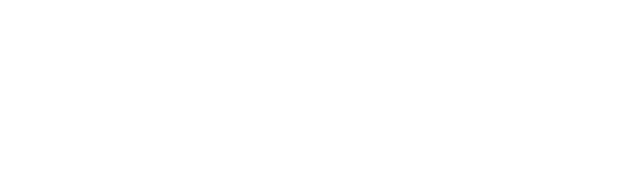
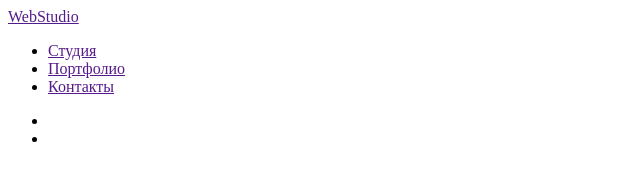
Before and after one commit to elenasoshyna/2021goit-markup-hw-01, a plain HTML site: page index.html in a window 1280 px wide. Shown: the whole page, without its empty margins (0-640 px from the left). Drawn offline with Linux system fonts and the light colour scheme.

Commit message:
Update index.html

```diff
--- a/index.html
+++ b/index.html
@@ -7,6 +7,25 @@
     <title>Document</title>
 </head>
 <body>
+    <header>
+        <nav>
+            <a href="">
+                WebStudio
+            </a>
 
+            <ul>
+                <li><a href="">Студия</a></li>
+                <li><a href="">Портфолио</a></li>
+                <li><a href="">Контакты</a></li>
+
+            </ul>
+
+            <ul>
+                <li><a href="info@devstudio.com"></a></li>
+                <li><a href="+38 096 111 11 11"></a></li>
+            </ul>
+        </nav>
+
+    </header>
 </body>
 </html>
```
